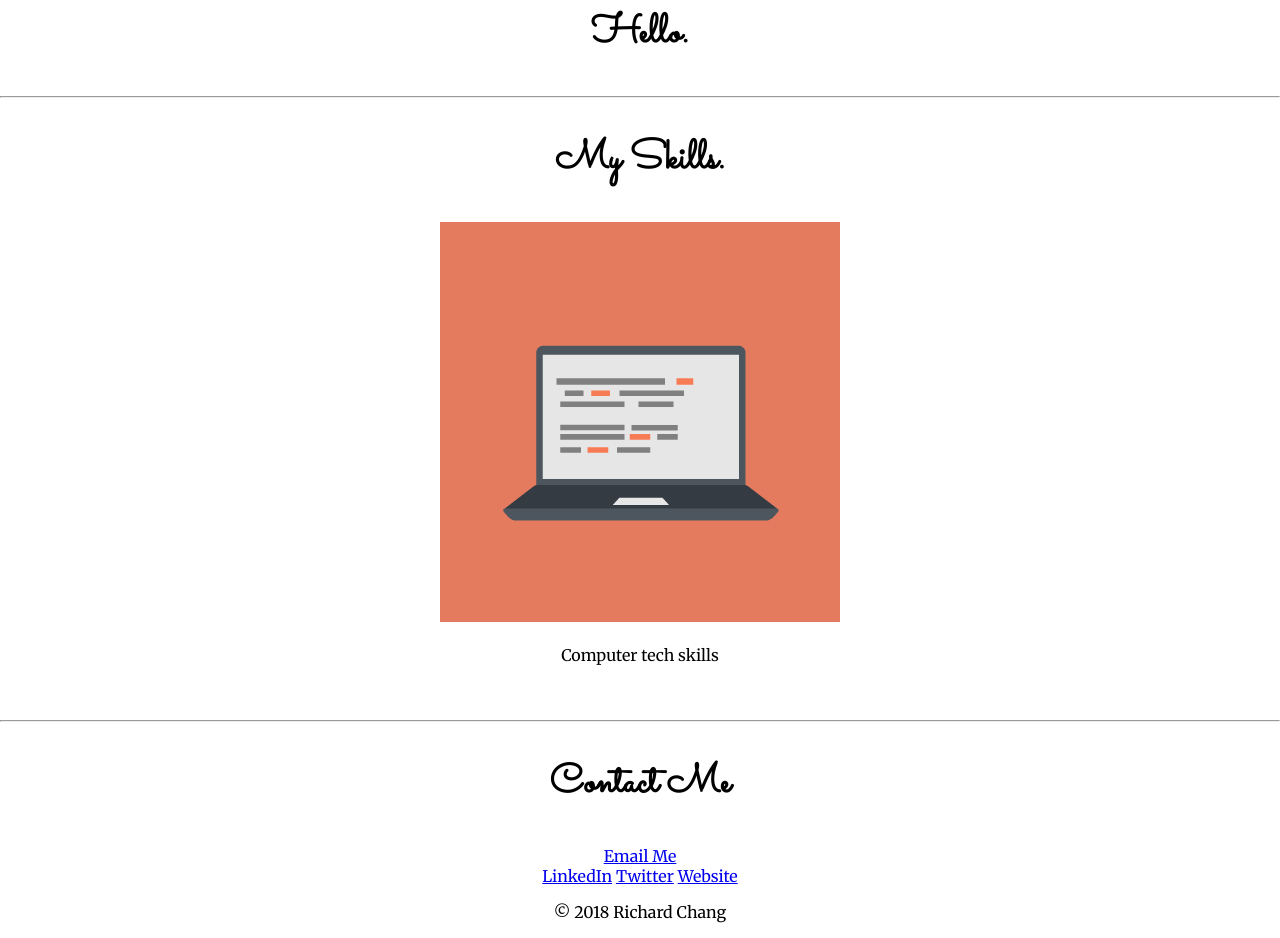
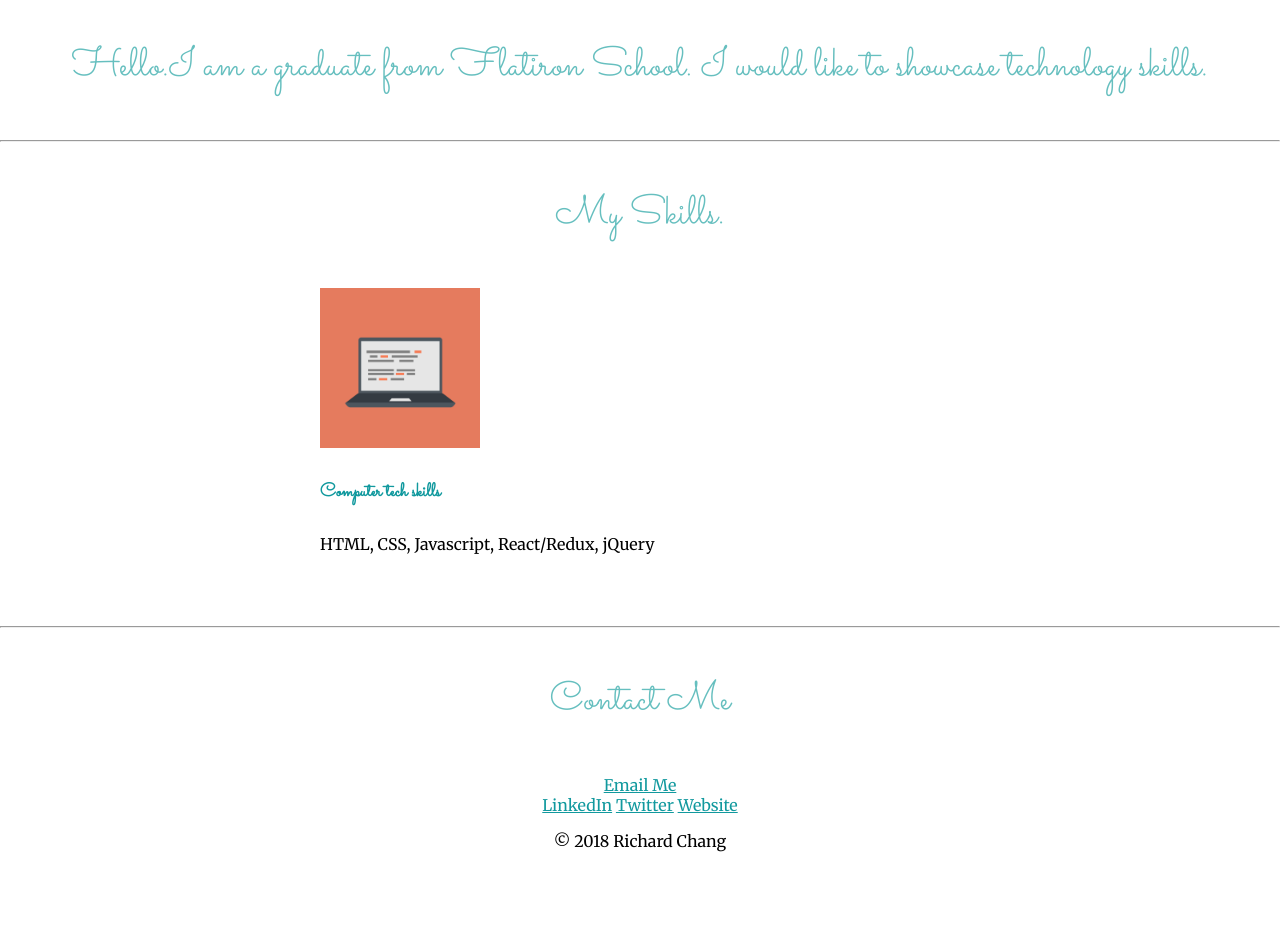
Before and after one commit to illusioninlost/cool-design, a plain HTML site: page index.html in a window 1280 px wide. Shown: the part 980-1918 px from the top of the page. After the commit the page ends 1847 px from the top, so only its background shows below. Drawn offline with Linux system fonts and the light colour scheme.

Commit message:
add css and pics

```diff
--- a/css/styles.css
+++ b/css/styles.css
@@ -10,16 +10,25 @@ h1{
   margin: 50px auto 0 auto;
   font-family: 'Sacramento', cursive;
   font-size: 5.625rem;
+  color:#66BFBF;
 }
 /* use rem to root css */
 
 h2{
   font-family: 'Sacramento', cursive;
   font-size: 2.5rem;
+  color:#66BFBF;
+  font-weight: normal;
+  line-height: 200%;
 }
 
 h3{
   font-family: 'Sacramento', cursive;
+  color: #11999E;
+}
+
+a{
+  color: #11999E;
 }
 
 
@@ -28,6 +37,12 @@ h3{
   padding-top: 100px;
 }
 
+.skill-row{
+  width: 50%;
+  margin: auto;
+  text-align: left;
+  line-height: 200%;
+}
 
 
 .pro{
@@ -45,3 +60,7 @@ h3{
   right: 300px;
   top: 50px;
 }
+
+.computer-image{
+  width: 25%;
+}
--- a/index.html
+++ b/index.html
@@ -21,16 +21,16 @@
   <div class="middle-container">
     <div class="profile">
       <img src="images/angela.png" alt="angela pic">
-      <h2>Hello.</h2>
+      <h2>Hello.I am a graduate from Flatiron School. I would like to showcase technology skills.</h2>
       <p></p>
     </div>
     <hr>
     <div class="skills">
       <h2>My Skills.</h2>
       <div class="skill-row">
-        <img class="" src="images/computer.png" alt="computer">
-        <h3></h3>
-        <p>Computer tech skills</p>
+        <img class="computer-image" src="images/computer.png" alt="computer">
+        <h3>Computer tech skills</h3>
+        <p>HTML, CSS, Javascript, React/Redux, jQuery</p>
       </div>
       <div class="skill-row">
         <img class="" src="" alt="">
```
Also changed, not shown: images/chip.png (added), images/richard.jpg (added).
